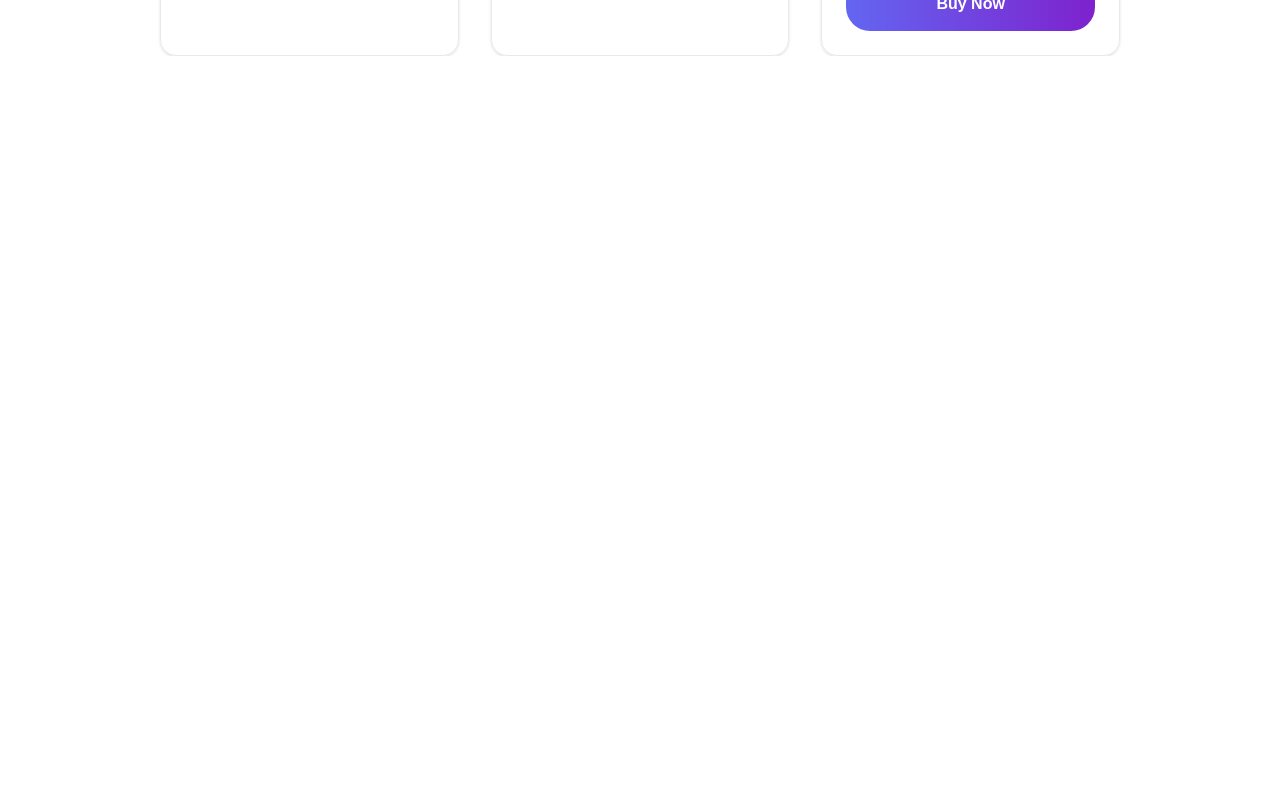
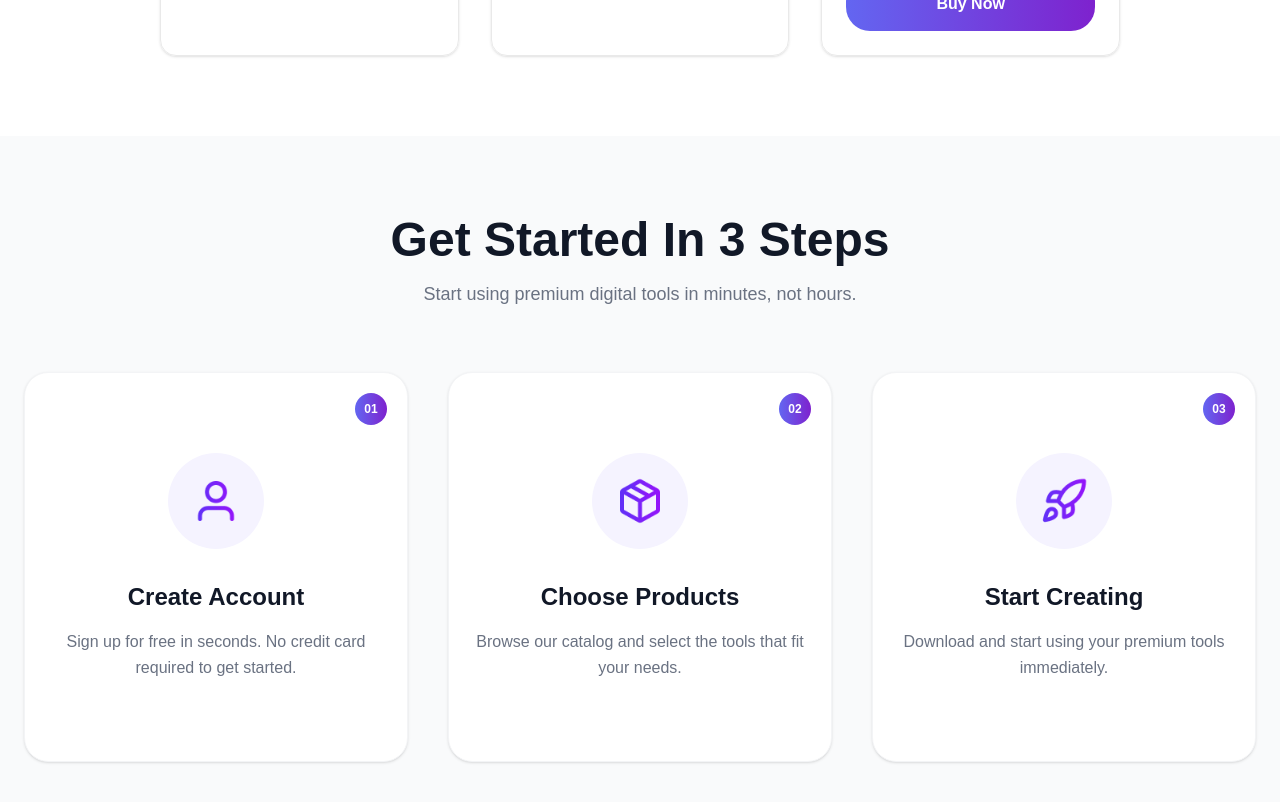
Before and after one commit to shakirhussaindev/Digital-Tools, a React (Vite) app: page / in a window 1280 px wide. Shown: the part 2260-3062 px from the top of the page. Before the commit the page ends 2316 px from the top, so only its background shows below. Built offline with nearby package versions, Linux system fonts and the light colour scheme.

Commit message:
feat get started

```diff
--- a/src/App.jsx
+++ b/src/App.jsx
@@ -3,6 +3,7 @@
 import Hero from "./components//hero/hero";
 import Stat from './components/stat/Stat';
 import Tools from './components/tools/Tools';
+import GetStarted from './components/GetStarted';
 
 const productsFetch = async () => {
   const res = await fetch("/products.json")
@@ -21,6 +22,7 @@
       <Suspense fallback={<p>Loading......</p>}>
         <Tools fetchProduct={fetchProduct} cardArr={cardArr} setCardArr={setCardArr}/>
       </Suspense>
+      <GetStarted/>
     </div>
   );
 };
--- /dev/null
+++ b/src/components/GetStarted.jsx
@@ -0,0 +1,78 @@
+import React from "react";
+
+import userIcon from "../assets/user.png";
+import boxIcon from "../assets/package.png";
+import rocketIcon from "../assets/rocket.png";
+
+const GetStarted = () => {
+  const steps = [
+    {
+      id: "01",
+      title: "Create Account",
+      description: "Sign up for free in seconds. No credit card required to get started.",
+      icon: userIcon,
+    },
+    {
+      id: "02",
+      title: "Choose Products",
+      description: "Browse our catalog and select the tools that fit your needs.",
+      icon: boxIcon,
+    },
+    {
+      id: "03",
+      title: "Start Creating",
+      description: "Download and start using your premium tools immediately.",
+      icon: rocketIcon,
+    },
+  ];
+
+  return (
+    <section className="bg-gray-50 py-20 px-6 my-20">
+      <div className="max-w-7xl mx-auto text-center">
+
+        <div className="mb-16">
+          <h2 className="text-5xl font-extrabold text-[#111827] mb-4">
+            Get Started In 3 Steps
+          </h2>
+          <p className="text-gray-500 text-lg">
+            Start using premium digital tools in minutes, not hours.
+          </p>
+        </div>
+
+        {/* Cards Grid */}
+        <div className="grid grid-cols-1 md:grid-cols-3 gap-10">
+          {steps.map((step) => (
+            <div
+              key={step.id}
+              className="relative bg-white py-20 px-6 rounded-3xl border border-gray-100 shadow-sm flex flex-col items-center hover:shadow-md transition-shadow"
+            >
+              {/* Badge Number */}
+              <div className="absolute top-5 right-5 myGradient text-white text-xs font-bold h-8 w-8 flex items-center justify-center rounded-full">
+                {step.id}
+              </div>
+
+              {/* Icon Container */}
+              <div className="w-24 h-24 bg-[#f5f3ff] rounded-full flex items-center justify-center mb-8">
+                <img
+                  src={step.icon}
+                  alt={step.title}
+                  className="w-12 h-12 object-bottom"
+                />
+              </div>
+
+              {/* Text */}
+              <h3 className="text-2xl font-bold text-[#111827] mb-4">
+                {step.title}
+              </h3>
+              <p className="text-gray-500 leading-relaxed ">
+                {step.description}
+              </p>
+            </div>
+          ))}
+        </div>
+      </div>
+    </section>
+  );
+};
+
+export default GetStarted;
```
